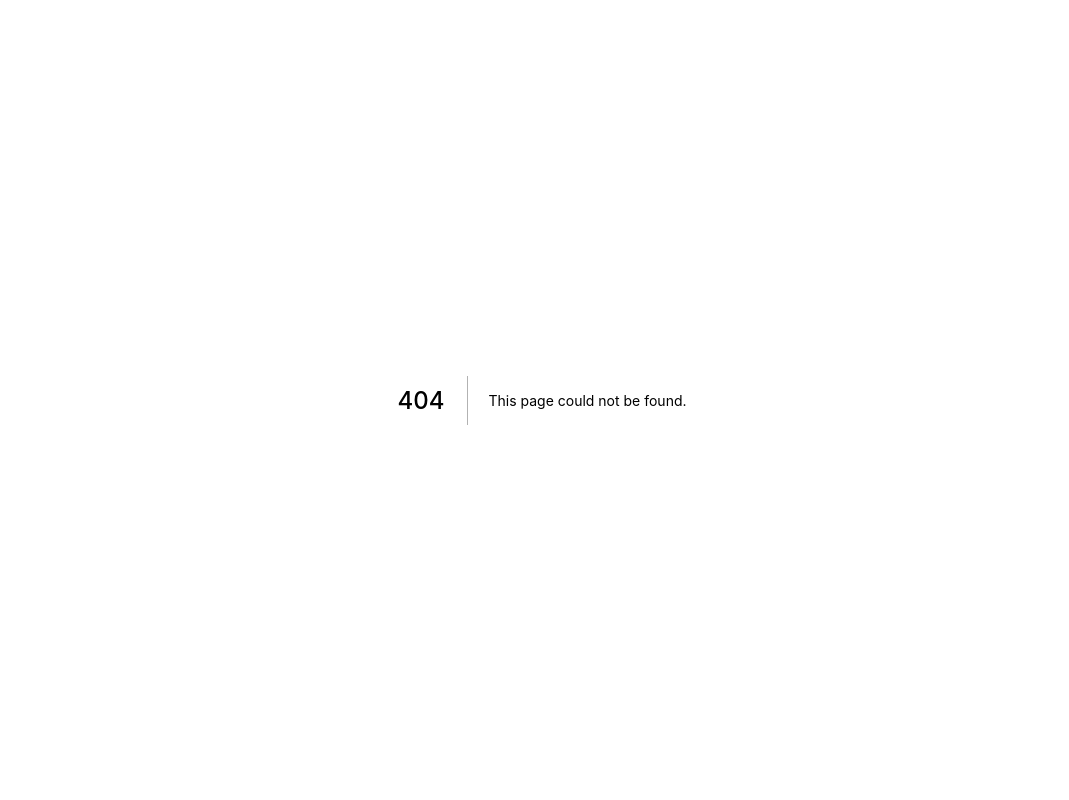
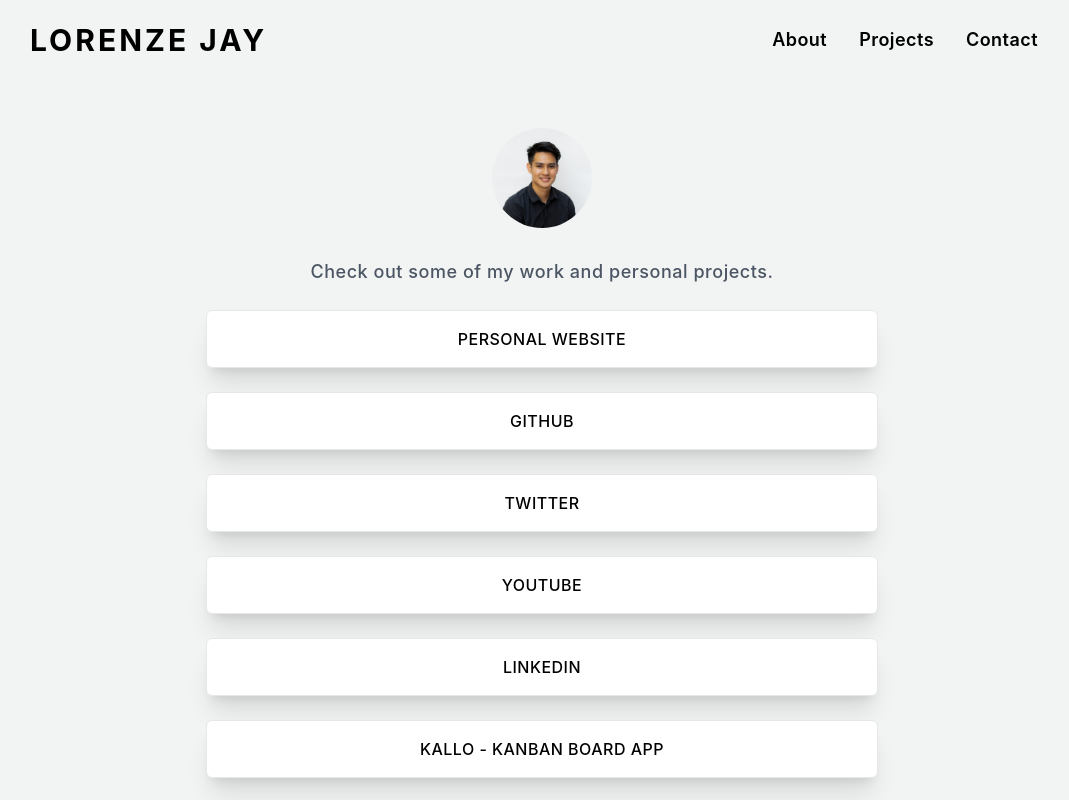
Before and after one commit to lorenzejay/portfolio-site, a Next.js app: page /links in a window 1280 px wide. Before the commit this address had no page. Shown: the top 800 px of the page, without its empty margins (98-1167 px from the left). Built offline with nearby package versions, Linux system fonts and the light colour scheme.

Commit message:
added a linkedtree type of page on website

```diff
--- a/components/header.js
+++ b/components/header.js
@@ -20,12 +20,14 @@
   return (
     <header
       className={`${
-        showNav ? "bg-transparent shadow-xl" : "sticky top-0 block bg-white"
+        showNav ? "bg-transparent shadow-xl" : "sticky top-0 block bg-[#F1F4F3]"
       } flex justify-between w-full items-center h-[10vh] z-[100] px-5 lg:px-32 2xl:max-w-8xl mx-auto text-black transition duration-500 ease-in-out`}
     >
-      <h1 className="text-3xl font-bold uppercase tracking-widest ">
-        Lorenze Jay
-      </h1>
+      <Link href={"/"}>
+        <a className="text-3xl font-bold uppercase tracking-widest ">
+          Lorenze Jay
+        </a>
+      </Link>
       <div
         onClick={toggle}
         className="block text-white text-2xl cursor-pointer md:hidden "
@@ -37,11 +39,6 @@
           "hidden md:flex justify-around list-none text-black items-center text-lg tracking-wide font-semibold"
         }
       >
-        <li className="hidden md:block hover:border-b-2 border-red-300 mx-4">
-          <Link className={""} href="/">
-            Home
-          </Link>
-        </li>
         <li className="hover:border-b-2 border-red-300 mx-4">
           <Link href="/about">About</Link>
         </li>
--- a/components/paddingWrapper.js
+++ b/components/paddingWrapper.js
@@ -2,11 +2,11 @@
 
 const PaddingWrapper = ({ children, className }) => {
   return (
-    <div
+    <main
       className={`px-5 lg:px-16  xl:px-32 max-w-8xl mx-auto relative ${className}`}
     >
       {children}
-    </div>
+    </main>
   );
 };
 
--- /dev/null
+++ b/pages/links.js
@@ -0,0 +1,64 @@
+import React from "react";
+import Image from "next/image";
+
+import Layout from "../components/layout";
+import Link from "next/link";
+
+const socialLinks = [
+  {
+    name: "personal website",
+    href: "lorenzejay.dev",
+  },
+  {
+    name: "github",
+    href: "https://github.com/lorenzejay",
+  },
+  {
+    name: "twitter",
+    href: "https://twitter.com/lorenzejayTech",
+  },
+  {
+    name: "youtube",
+    href: "https://www.youtube.com/channel/UCJYobKvhV4dmnUeWgHcmf7w",
+  },
+  {
+    name: "linkedin",
+    href: "https://www.linkedin.com/in/lorenzehernandez/",
+  },
+  {
+    name: "kallo - kanban board app",
+    href: "https://github.com/lorenzejay/kallo",
+  },
+];
+
+const Links = () => {
+  return (
+    <Layout>
+      <div className="flex flex-col items-center justify-center py-12">
+        <div className="max-w-xs">
+          <Image
+            src={"/ljaph-5.jpg"}
+            alt={"Portrait of Lorenze"}
+            width={100}
+            height={100}
+            className="rounded-full object-cover"
+          />
+        </div>
+        <p className="font-medium text-lg tracking-[0.03em] text-gray-600 my-6 w-3/4 text-center">
+          Check out some of my work and personal projects.
+        </p>
+        <div className="flex flex-col space-y-6 w-full justify-center items-center">
+          {socialLinks.map((links, i) => (
+            <Link href={links.href} rel="noreferrer" key={i}>
+              <a className="uppercase font-medium py-4 rounded-md shadow-xl w-full sm:w-3/4 max-w-2xl 3xl:max-w-3xl text-center bg-white border hover:scale-105 transition-transform ease-in-out duration-300 tracking-[0.03em]">
+                {links.name}
+              </a>
+            </Link>
+          ))}
+        </div>
+      </div>
+    </Layout>
+  );
+};
+
+export default Links;
--- a/styles/globals.css
+++ b/styles/globals.css
@@ -15,6 +15,7 @@
 
 html,
 body {
+  background: #F1F4F3;
   padding: 0;
   margin: 0;
   font-family: -apple-system, BlinkMacSystemFont, Segoe UI, Roboto, Oxygen,
```
Also changed, not shown: 1 other file (tests, documents, lock files or other folders).
